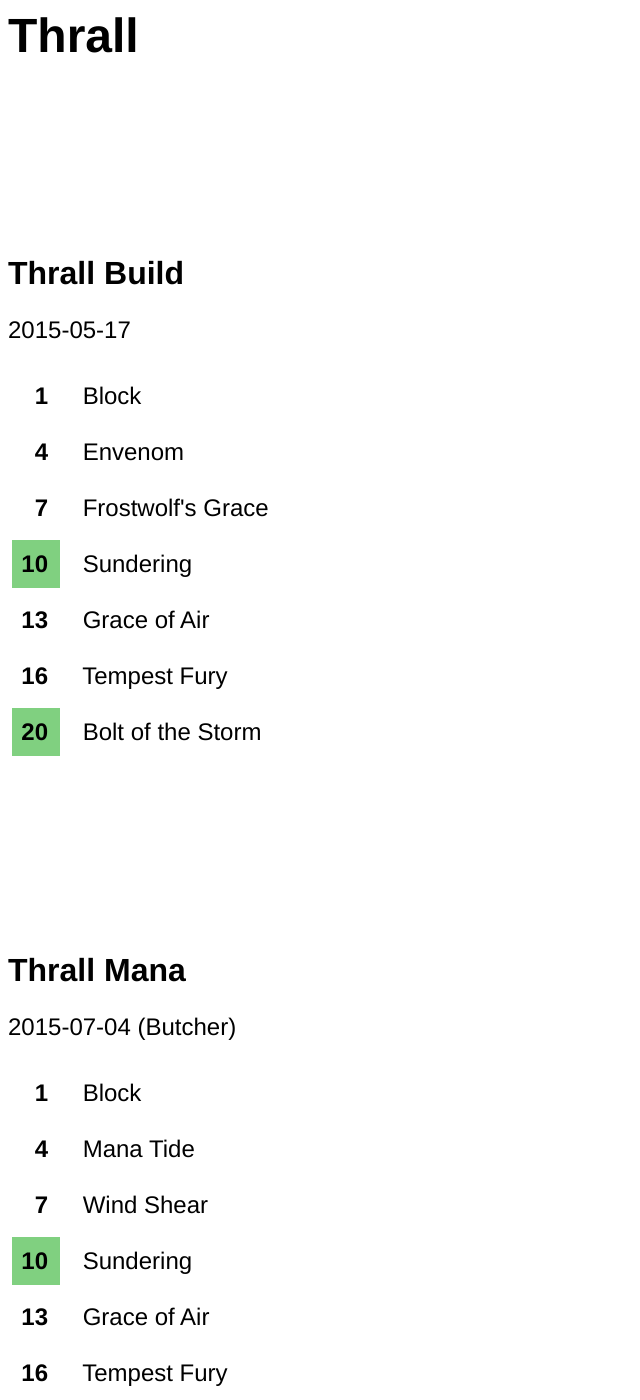
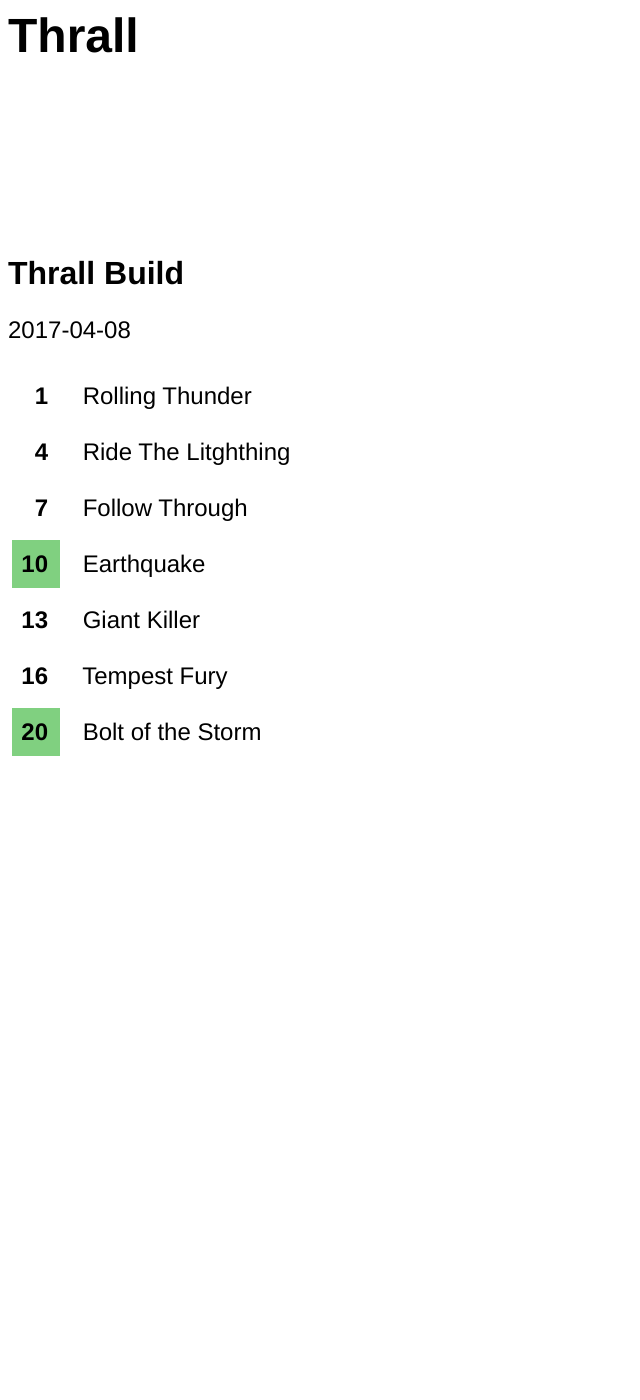
Before and after one commit to andersroos/andersroos.github.io, a Jekyll site: the page built from hots/thrall.md, in a window 1280 px wide and 1400 px high. Shown: the whole window, without its empty margins (0-640 px from the left). Built offline with Jekyll 4.4.1, drawn with Linux system fonts in a browser that asks for light colours; some of the changed text lies outside the part shown.

Commit message:
Added a couple of choises.

```diff
--- a/hots/thrall.md
+++ b/hots/thrall.md
@@ -4,24 +4,12 @@ body_class: hots-bo
 ---
 
 ## {{ page.title }} Build
-2015-05-17
+2017-04-08
 
--   _1_  Block
--   _4_  Envenom
--   _7_  Frostwolf\'s Grace
-- __10__ Sundering
--  _13_  Grace of Air
+-   _1_  Rolling Thunder
+-   _4_  Ride The Litghthing
+-   _7_  Follow Through
+- __10__ Earthquake
+-  _13_  Giant Killer
 -  _16_  Tempest Fury
 - __20__ Bolt of the Storm
-
-
-## {{ page.title }} Mana
-2015-07-04 (Butcher)
-
--   _1_  Block
--   _4_  Mana Tide
--   _7_  Wind Shear
-- __10__ Sundering
--  _13_  Grace of Air
--  _16_  Tempest Fury
-- __20__ Bolt of the Storm/Nexus Blades
```
Also changed, not shown: hots/butcher.md (added, +15 -0 lines), hots/index.md (+2 -1 lines), hots/kerrigan.md (+8 -8 lines), hots/sylvanas.md (+5 -5 lines), hots/zagara.md (+6 -6 lines).
